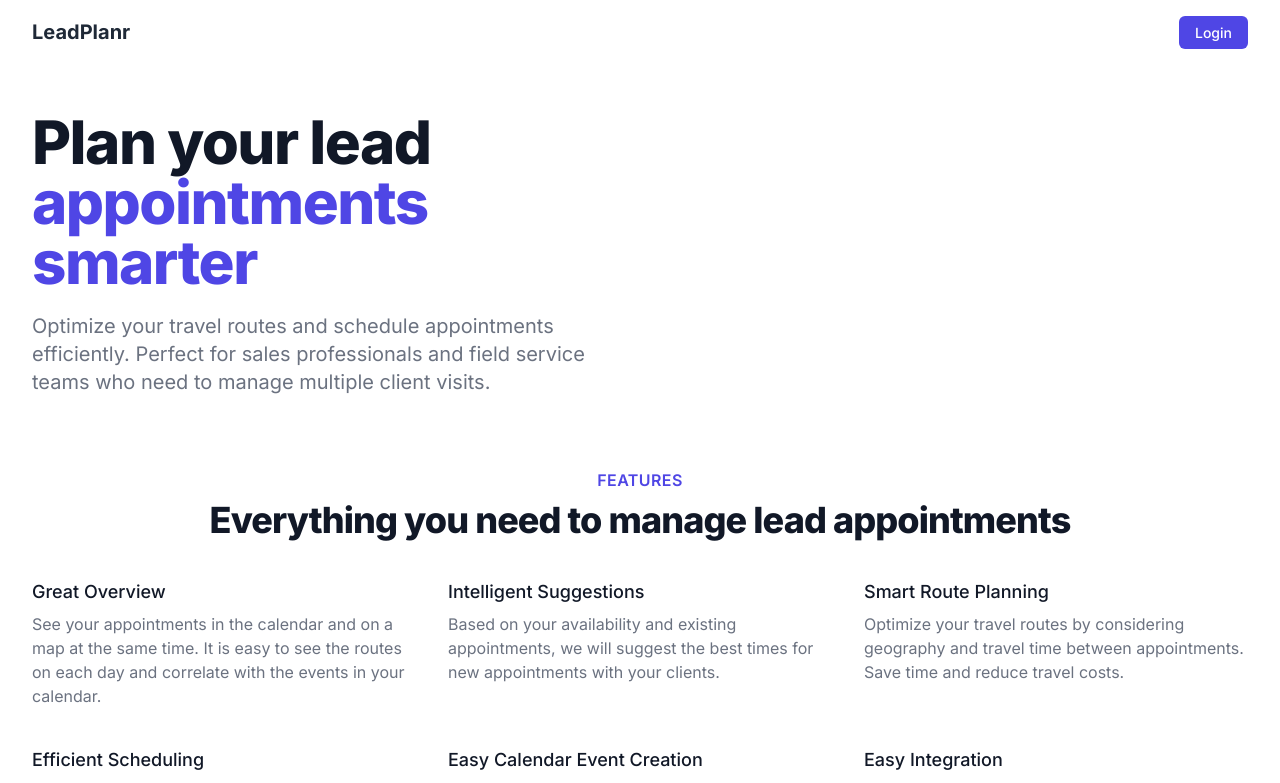
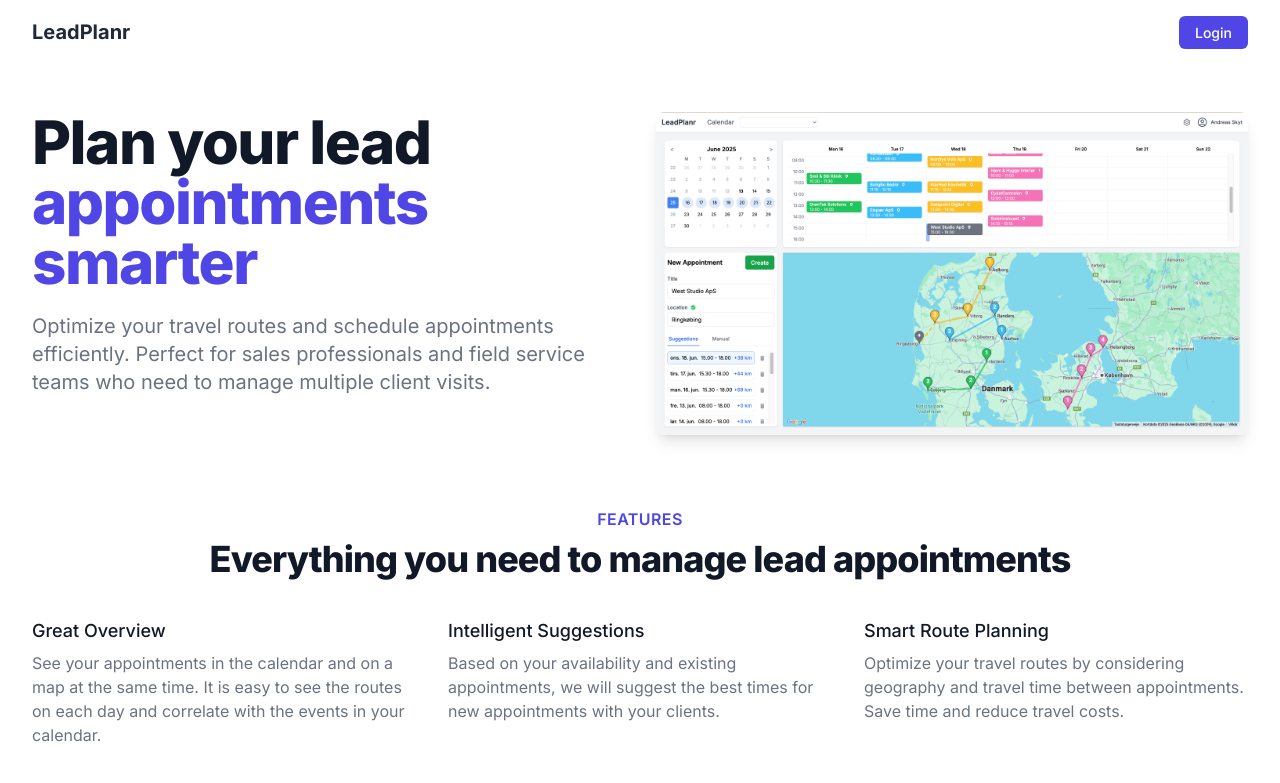
Before and after one commit to andreasskyt/LeadPlanr, a Next.js app: page / in a window 1280 px wide. Shown: the top 783 px of the page. Built offline with nearby package versions, Linux system fonts and the light colour scheme; no server answers.

Commit message:
Screenshot on the landing page

```diff
--- a/app/page.tsx
+++ b/app/page.tsx
@@ -3,9 +3,25 @@
 import Link from 'next/link'
 import { useAuth } from '@/contexts/AuthContext'
 import { ProfileMenu } from '@/components/ProfileMenu'
+import Image from 'next/image'
+import { useState, useEffect, useCallback } from 'react'
 
 export default function LandingPage() {
   const { user } = useAuth()
+  const [isModalOpen, setIsModalOpen] = useState(false)
+
+  // Close modal on ESC
+  useEffect(() => {
+    if (!isModalOpen) return
+    const handleKeyDown = (e: KeyboardEvent) => {
+      if (e.key === 'Escape') setIsModalOpen(false)
+    }
+    window.addEventListener('keydown', handleKeyDown)
+    return () => window.removeEventListener('keydown', handleKeyDown)
+  }, [isModalOpen])
+
+  const openModal = useCallback(() => setIsModalOpen(true), [])
+  const closeModal = useCallback(() => setIsModalOpen(false), [])
 
   const features = [
     {
@@ -72,9 +88,10 @@ export default function LandingPage() {
       {/* Hero section */}
       <div className="relative bg-white overflow-hidden">
         <div className="max-w-7xl mx-auto">
-          <div className="relative z-10 pb-6 bg-white sm:pb-6 md:pb-6 lg:max-w-2xl lg:w-full lg:pb-6 xl:pb-6">
+          <div className="relative z-10 pb-6 bg-white sm:pb-6 md:pb-6 lg:max-w-full lg:w-full lg:pb-6 xl:pb-6">
             <main className="mt-4 mx-auto max-w-7xl px-4 sm:mt-6 sm:px-6 md:mt-8 lg:mt-10 lg:px-8 xl:mt-12">
-              <div className="sm:text-center lg:text-left">
+              <div className="flex flex-col lg:flex-row items-center lg:items-start gap-8">
+                <div className="flex-1 sm:text-center lg:text-left">
                   <h1 className="text-4xl tracking-tight font-extrabold text-gray-900 sm:text-5xl md:text-6xl">
                     <span className="block">Plan your lead</span>
                     <span className="block text-indigo-600">appointments</span>
@@ -84,9 +101,54 @@ export default function LandingPage() {
                     Optimize your travel routes and schedule appointments efficiently. Perfect for sales professionals and field service teams who need to manage multiple client visits.
                   </p>
                 </div>
+                <div className="flex-1 flex justify-center lg:justify-end w-full max-w-2xl">
+                  <button onClick={openModal} className="focus:outline-none">
+                    <Image
+                      src="/images/screenshot1.png"
+                      alt="LeadPlanr app screenshot"
+                      width={1000}
+                      height={667}
+                      className="rounded-lg shadow-lg object-contain w-full h-auto transition-transform hover:scale-105"
+                      priority
+                    />
+                  </button>
+                </div>
+              </div>
             </main>
           </div>
         </div>
+        {/* Modal Popup */}
+        {isModalOpen && (
+          <div
+            className="fixed inset-0 z-50 flex items-center justify-center bg-black/70 backdrop-blur-sm"
+            onClick={closeModal}
+            role="dialog"
+            aria-modal="true"
+          >
+            <div
+              className="relative max-w-6xl w-full flex justify-center"
+              onClick={e => e.stopPropagation()}
+            >
+              <Image
+                src="/images/screenshot1.png"
+                alt="LeadPlanr app screenshot large"
+                width={2200}
+                height={1467}
+                className="rounded-lg shadow-2xl object-contain w-full h-auto border-4 border-white"
+                priority
+              />
+              <button
+                onClick={closeModal}
+                className="absolute top-2 right-2 text-white bg-black/60 rounded-full p-2 hover:bg-black/80 focus:outline-none"
+                aria-label="Close"
+              >
+                <svg xmlns="http://www.w3.org/2000/svg" fill="none" viewBox="0 0 24 24" strokeWidth={2} stroke="currentColor" className="w-6 h-6">
+                  <path strokeLinecap="round" strokeLinejoin="round" d="M6 18L18 6M6 6l12 12" />
+                </svg>
+              </button>
+            </div>
+          </div>
+        )}
       </div>
 
       {/* Feature section */}
```
Also changed, not shown: public/images/screenshot1.png (added). Lines whose indentation alone changed are shown as unchanged.
